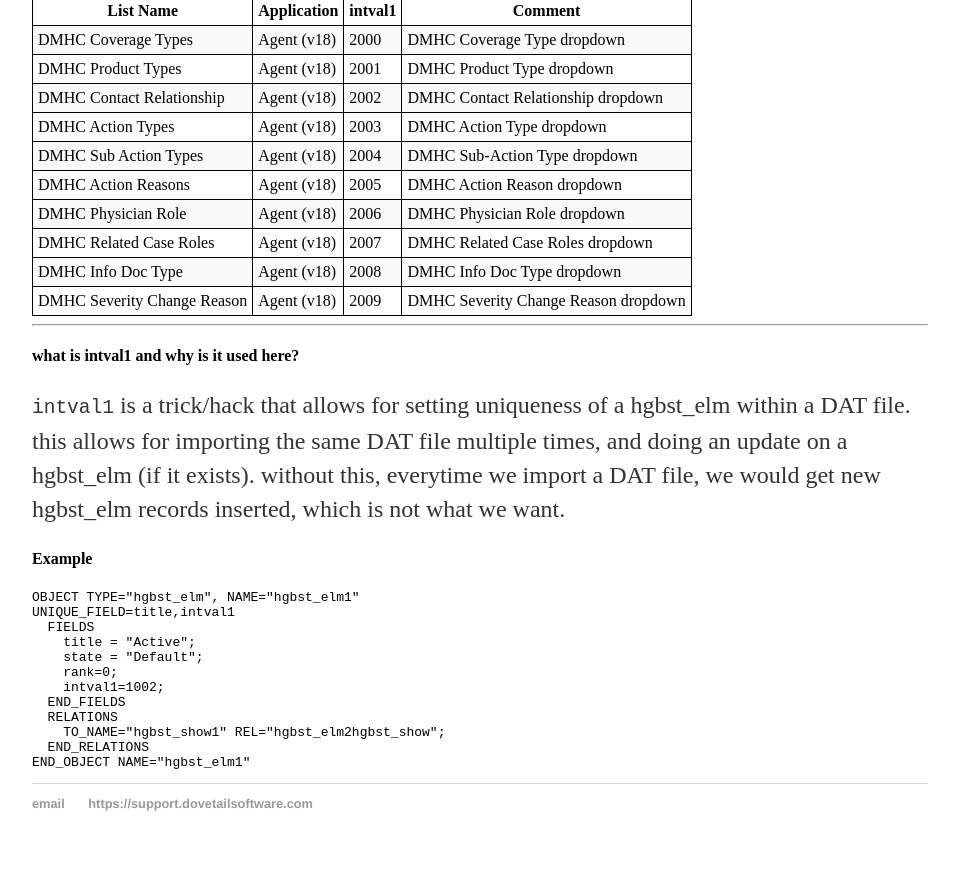
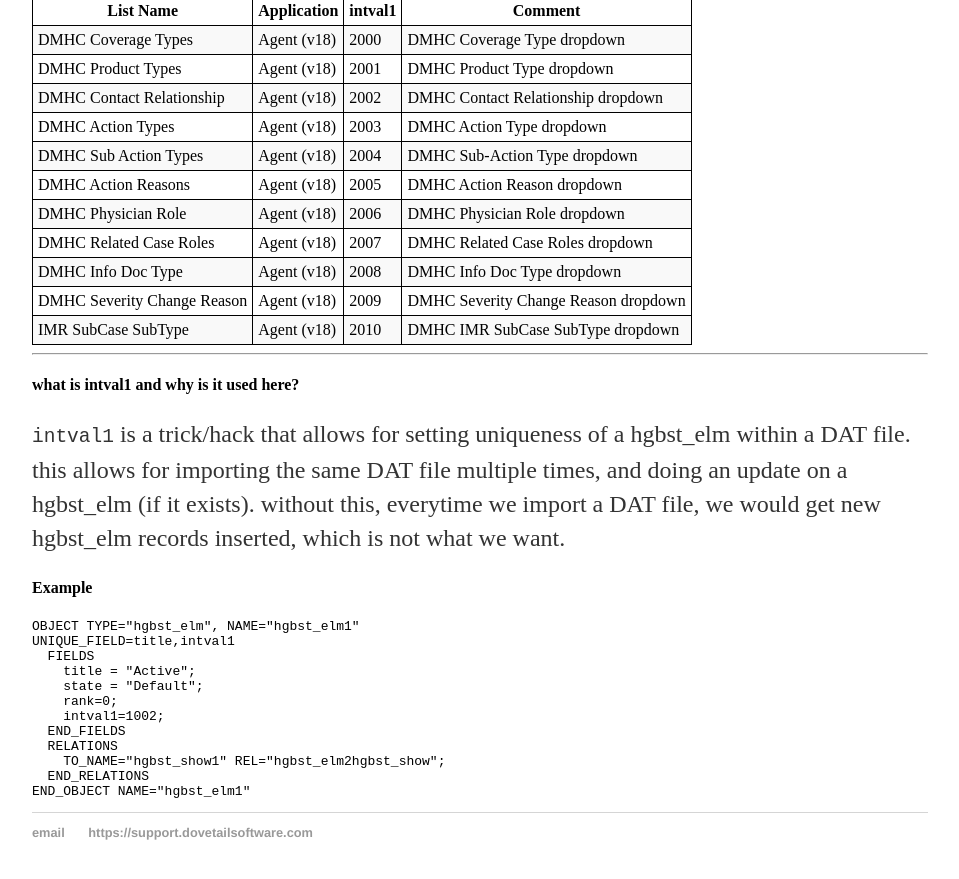
Before and after one commit to DovetailSoftware/dovetail-defined, a Jekyll site: the page built from pages/user-defined-lists.md, in a window 1280 px wide and 900 px high, scrolled down 1093 px. Shown: the top 879 px of the window, without its empty margins (160-1119 px from the left). Built offline with Jekyll 4.4.1, drawn with Linux system fonts in a browser that asks for light colours.

Commit message:
Update user-defined-lists.md

```diff
--- a/pages/user-defined-lists.md
+++ b/pages/user-defined-lists.md
@@ -48,6 +48,7 @@
 | DMHC Related Case Roles | Agent (v18) | 2007 | DMHC Related Case Roles dropdown |
 | DMHC Info Doc Type | Agent (v18) | 2008 | DMHC Info Doc Type dropdown |
 | DMHC Severity Change Reason | Agent (v18) | 2009 | DMHC Severity Change Reason dropdown |
+| IMR SubCase SubType | Agent (v18) | 2010 | DMHC IMR SubCase SubType dropdown |
 
 ---
 
```
